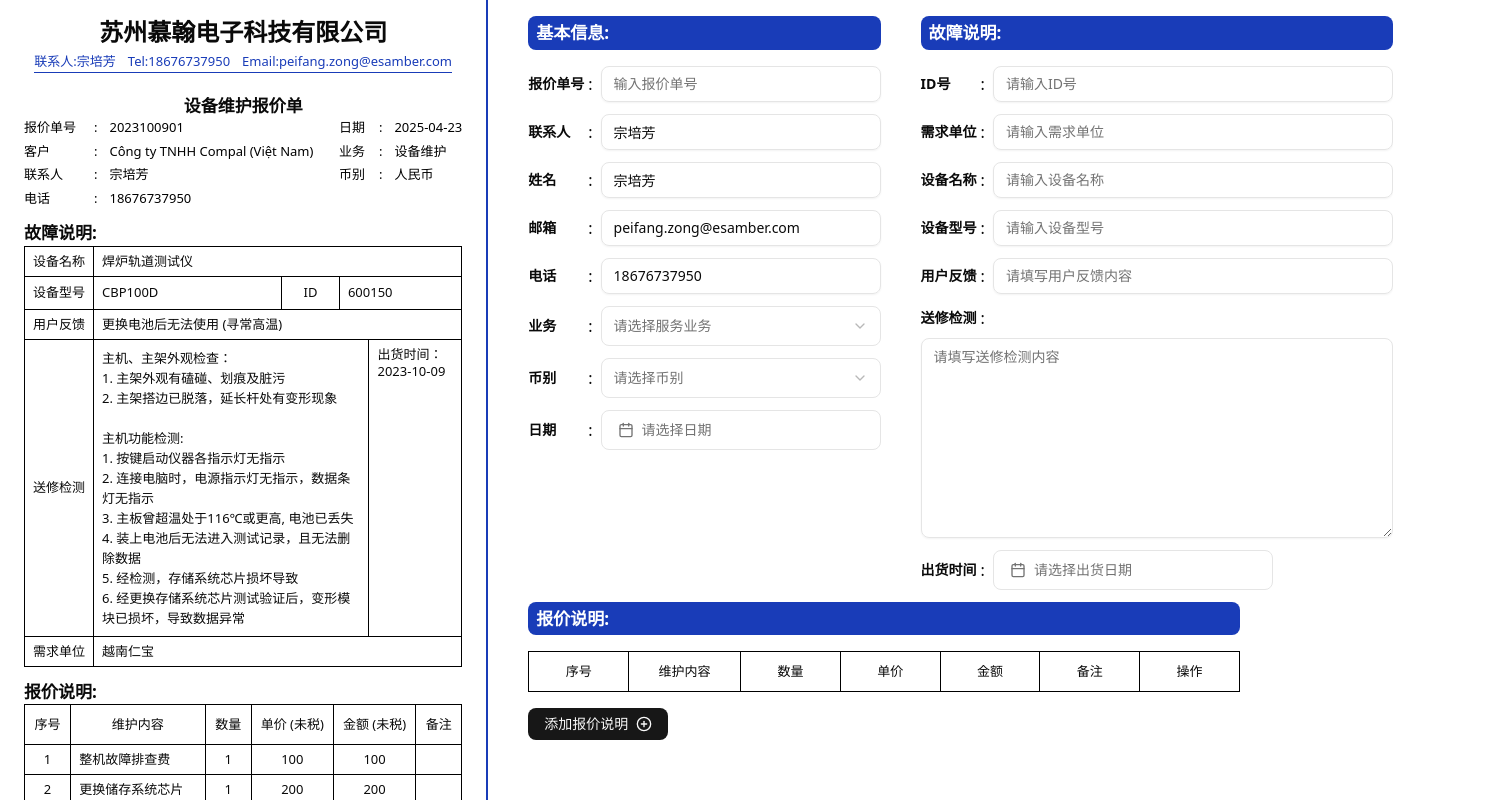
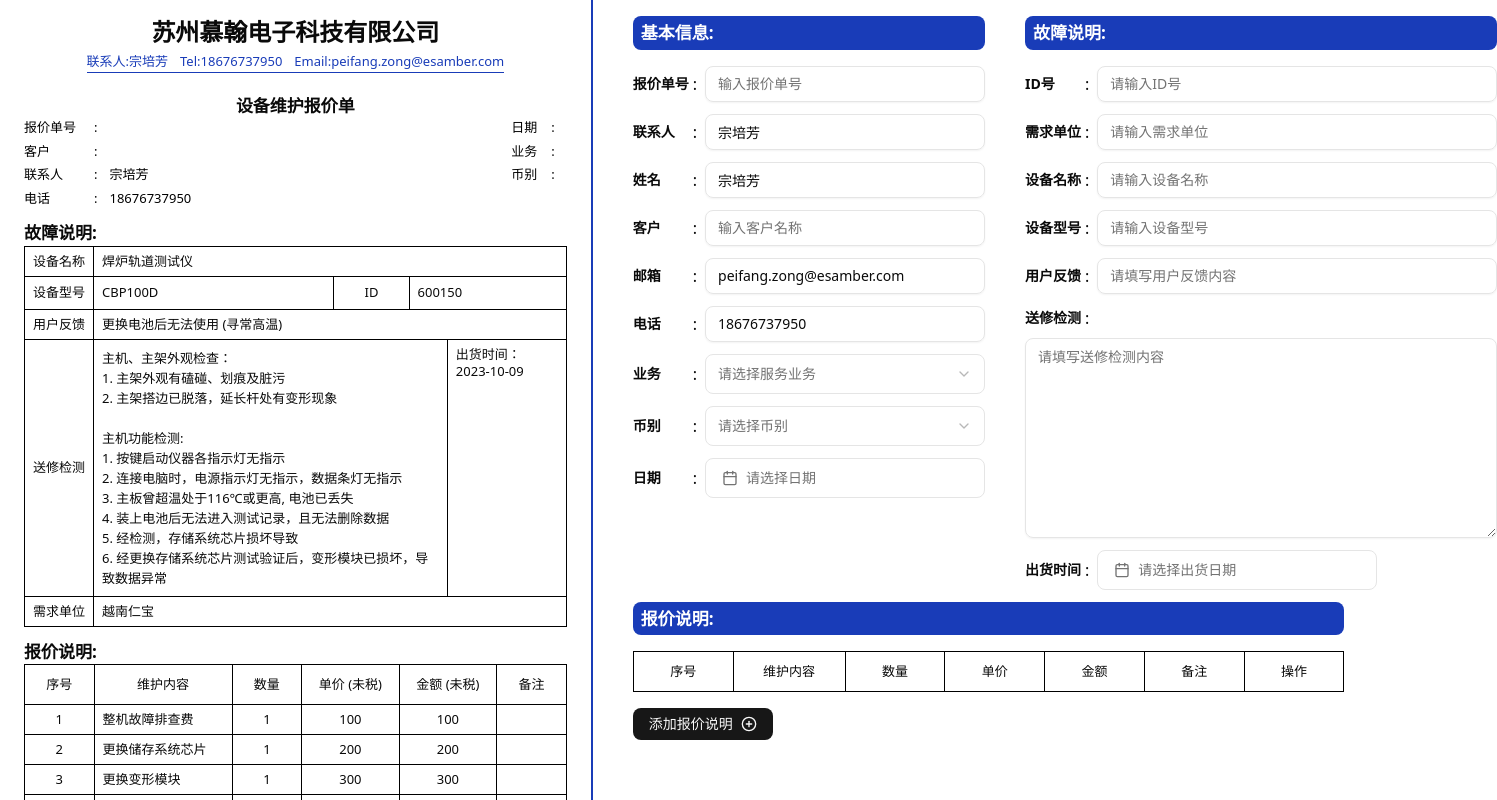
Before and after one commit to nickchow2020/turbo-invoice-app, a Next.js app: page / in a window 1280 px wide. Shown: the top 800 px of the page, 1497 px wide, since content can reach past the window. Built offline with nearby package versions, Linux system fonts and the light colour scheme.

Commit message:
update basic info

```diff
--- a/src/app/page.tsx
+++ b/src/app/page.tsx
@@ -15,6 +15,7 @@ export type FormValues = {
     name: string;
     email: string;
     phone: string;
+    clientName: string;
     service: string;
     currencyType: string;
     serviceDate: string;
@@ -37,6 +38,7 @@ export default function Page() {
             name: "宗培芳",
             email: "peifang.zong@esamber.com",
             phone: "18676737950",
+            clientName: "",
             service: "",
             currencyType: "",
             serviceDate: "",
--- a/src/components/BasicInfo.tsx
+++ b/src/components/BasicInfo.tsx
@@ -32,6 +32,13 @@ export default function BasicInfo() {
                 inputClassName="w-70"
                 control={control}
                 name="name"
+            />
+            <InputColumn
+                title="客户"
+                placeholder="输入客户名称"
+                inputClassName="w-70"
+                control={control}
+                name="clientName"
             />
             <InputColumn
                 title="邮箱"
--- a/src/components/PersonalInfo.tsx
+++ b/src/components/PersonalInfo.tsx
@@ -1,37 +1,53 @@
+import { useFormContext, useWatch } from "react-hook-form";
 import { ColumnDisplay } from "./common/ColumnDisplay";
+import { FormValues } from "app/page";
+import { format } from "date-fns";
 
 export default function PersonalInfo() {
+    const { control } = useFormContext<FormValues>();
+    const {
+        quoteNo,
+        contactName,
+        phone,
+        service,
+        currencyType,
+        serviceDate,
+        clientName,
+    } = useWatch({
+        control,
+    });
+
     return (
         <div className="flex flex-col my-3">
             <h2 className="text-center font-extrabold text-[17px] mt-2">
                 设备维护报价单
             </h2>
-            <div className="flex justify-between">
-                <div>
+            <div className="flex justify-start">
+                <div className="mr-80">
                     <ColumnDisplay
                         label="报价单号"
-                        value="2023100901"
+                        value={quoteNo}
                         className="text-black mb-1"
                         labelClassName="w-[70px]"
                         valueClassName="ml-3"
                     />
                     <ColumnDisplay
                         label="客户"
-                        value="Công ty TNHH Compal (Việt Nam)"
+                        value={clientName}
                         className="text-black mb-1"
                         labelClassName="w-[70px]"
                         valueClassName="ml-3"
                     />
                     <ColumnDisplay
                         label="联系人"
-                        value="宗培芳"
+                        value={contactName}
                         className="text-black mb-1"
                         labelClassName="w-[70px]"
                         valueClassName="ml-3"
                     />
                     <ColumnDisplay
                         label="电话"
-                        value="18676737950"
+                        value={phone}
                         className="text-black"
                         labelClassName="w-[70px]"
                         valueClassName="ml-3"
@@ -40,21 +56,23 @@ export default function PersonalInfo() {
                 <div>
                     <ColumnDisplay
                         label="日期"
-                        value="2025-04-23"
+                        value={
+                            serviceDate ? format(serviceDate, "yyyy-MM-dd") : ""
+                        }
                         className="text-black mb-1"
                         labelClassName="w-[40px]"
                         valueClassName="ml-3"
                     />
                     <ColumnDisplay
                         label="业务"
-                        value="设备维护"
+                        value={service}
                         className="text-black mb-1"
                         labelClassName="w-[40px]"
                         valueClassName="ml-3"
                     />
                     <ColumnDisplay
                         label="币别"
-                        value="人民币"
+                        value={currencyType}
                         className="text-black"
                         labelClassName="w-[40px]"
                         valueClassName="ml-3"
```
